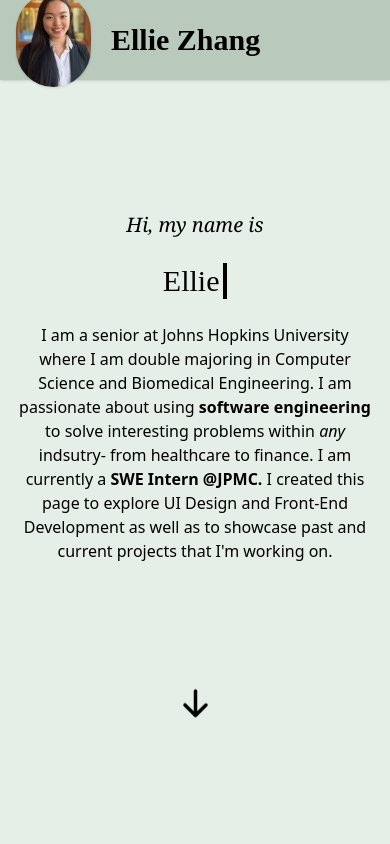
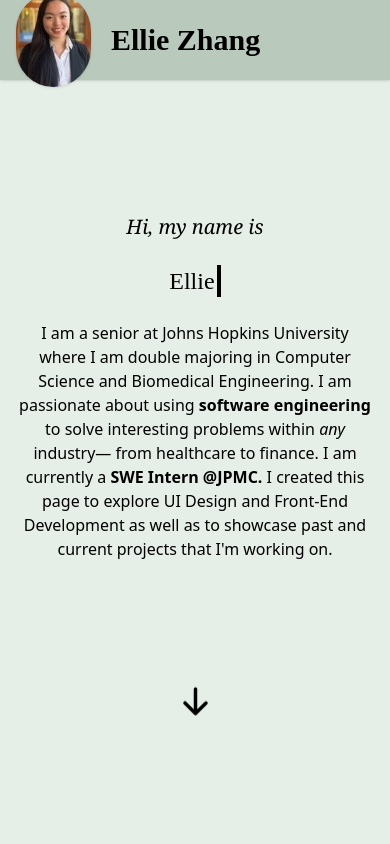
Before and after one commit to eyz2002/ElliePortfolio, a Next.js app: page / in a window 390 px wide. Shown: the top 844 px of the page. Built offline with nearby package versions, Linux system fonts and the light colour scheme; what tailwindcss-animation-delay would draw is missing.

Commit message:
changing width of name again...

```diff
--- a/components/HeroSection.tsx
+++ b/components/HeroSection.tsx
@@ -11,11 +11,11 @@ export const HeroSection = () => {
             <section id = "Bio" className = "flex flex-col text-center py-10 my-10 space-y-6">
                 <div className = "text-xl md:text-2xl font-serif italic"> Hi, my name is </div>
                 <div className="flex justify-center">
-                    <div className = "h-18 md:h-20 animate-typing animate-blinking overflow-hidden whitespace-nowrap font-mono text-3xl md:text-7xl border-r-4"> Ellie Zhang</div>
+                    <div className = "h-18 md:h-20 animate-typing animate-blinking overflow-hidden whitespace-nowrap font-mono text-2xl md:text-7xl border-r-4"> Ellie Zhang   </div>
                 </div>
 
                 <p className= "md:text-sm lg:text-xl font-light">
-                    I am a senior at Johns Hopkins University where I am double majoring in Computer Science and Biomedical Engineering. I am passionate about using <span className="font-semibold"> software engineering </span> to solve interesting problems within <span className = "italic"> any </span> indsutry- from healthcare to finance. I am currently a <span className = "font-semibold">SWE Intern @JPMC.</span>  I created this page to explore UI Design and Front-End Development as well as to showcase past and current projects that I'm working on.
+                    I am a senior at Johns Hopkins University where I am double majoring in Computer Science and Biomedical Engineering. I am passionate about using <span className="font-semibold"> software engineering </span> to solve interesting problems within <span className = "italic"> any </span> industry— from healthcare to finance. I am currently a <span className = "font-semibold">SWE Intern @JPMC.</span>  I created this page to explore UI Design and Front-End Development as well as to showcase past and current projects that I'm working on.
                 </p>
             </section>
 
```
